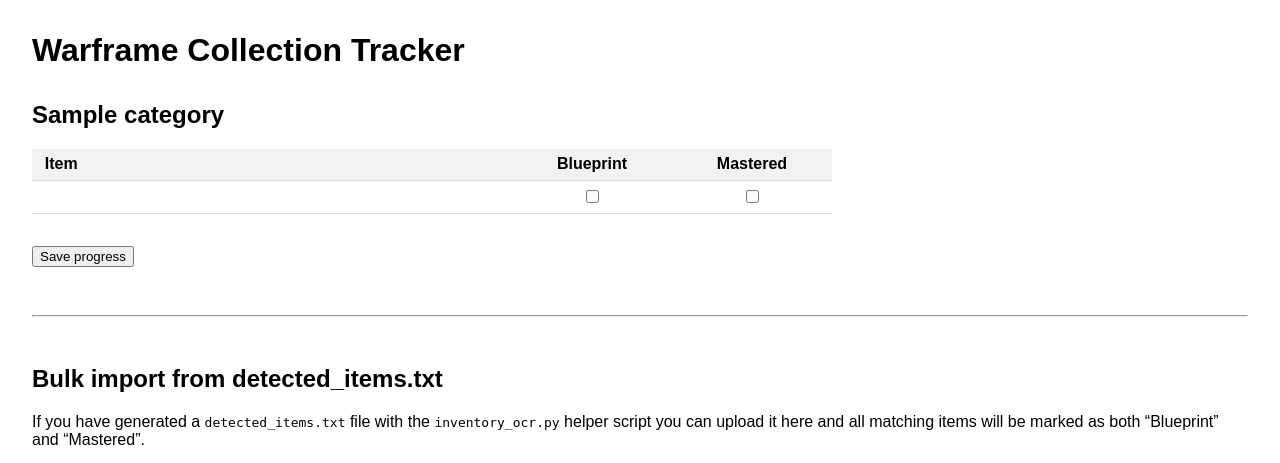
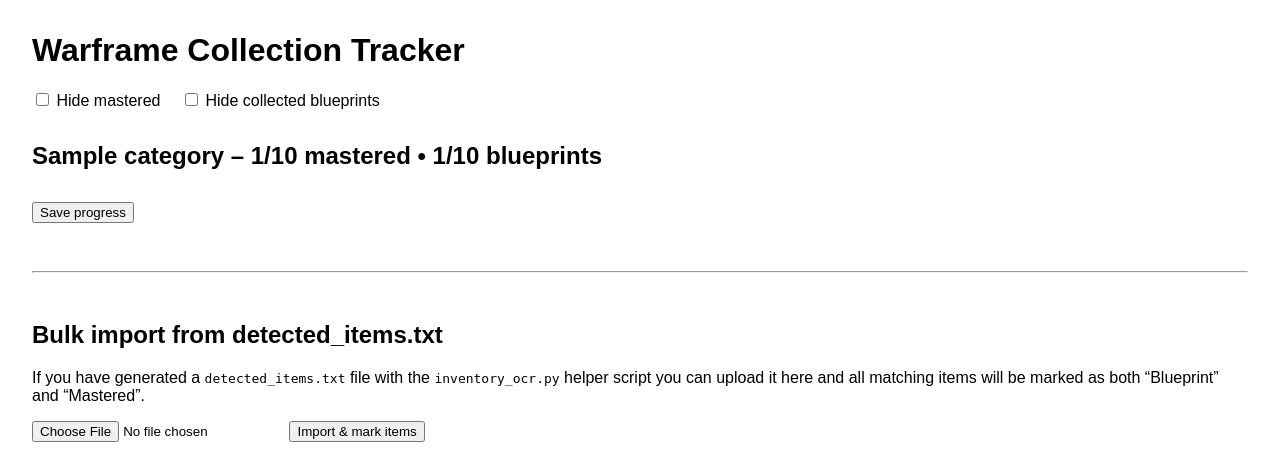
Before and after one commit to burntfalafel/wftracker, a Flask app: template templates/index.html in a window 1280 px wide. Shown: the top 463 px of the page. Run offline with Flask 3, Linux system fonts and the light colour scheme; the template is opened without the code that fills it: most values are stand-ins (such as "Sample title", 1, 10 or a date in 2020).

Commit message:
collapsible categories + hiding feature added + filters

```diff
--- a/flask_app.py
+++ b/flask_app.py
@@ -129,16 +129,37 @@
     cur = db.execute(
         "SELECT category, name, blueprint, mastered FROM items ORDER BY category, name"
     )
-    items_by_category: dict[str, list[dict]] = {}
+
+    items_by_category: dict[str, dict] = {}
+
     for row in cur.fetchall():
         category = row["category"]
-        items_by_category.setdefault(category, []).append(
+        cat_entry = items_by_category.setdefault(
+            category,
+            {
+                "items": [],
+                "total": 0,
+                "mastered_count": 0,
+                "blueprint_count": 0,
+            },
+        )
+
+        mastered_bool = bool(row["mastered"])
+        blueprint_bool = bool(row["blueprint"])
+
+        cat_entry["items"].append(
             {
                 "name": row["name"],
-                "blueprint": bool(row["blueprint"]),
-                "mastered": bool(row["mastered"]),
+                "blueprint": blueprint_bool,
+                "mastered": mastered_bool,
             }
         )
+
+        cat_entry["total"] += 1
+        if mastered_bool:
+            cat_entry["mastered_count"] += 1
+        if blueprint_bool:
+            cat_entry["blueprint_count"] += 1
 
     return render_template("index.html", data=items_by_category)
 
--- a/templates/index.html
+++ b/templates/index.html
@@ -18,10 +18,23 @@
 <body>
     <h1>Warframe Collection Tracker</h1>
 
-    <form method="post" action="{{ url_for('index') }}">
-        {% for category, items in data.items() %}
-            <h2>{{ category.capitalize() }}</h2>
-            <table>
+    <div style="margin-bottom: 1rem;">
+        <label style="margin-right: 1rem;">
+            <input type="checkbox" id="hide-mastered" /> Hide mastered
+        </label>
+        <label>
+            <input type="checkbox" id="hide-blueprint" /> Hide collected blueprints
+        </label>
+    </div>
+
+    <form method="post" action="{{ url_for('index') }}" id="main-form">
+        {% for category, info in data.items() %}
+            {% set items = info["items"] %}
+            <h2 style="cursor: pointer;" class="collapsible" data-target="table-{{ loop.index }}">
+                {{ category.capitalize() }} – {{ info.mastered_count }}/{{ info.total }} mastered • {{ info.blueprint_count }}/{{ info.total }} blueprints
+            </h2>
+
+            <table id="table-{{ loop.index }}" style="display: none;">
                 <thead>
                     <tr>
                         <th style="width: 60%">Item</th>
@@ -31,7 +44,7 @@
                 </thead>
                 <tbody>
                     {% for item in items %}
-                        <tr>
+                        <tr data-blueprint="{{ 1 if item.blueprint else 0 }}" data-mastered="{{ 1 if item.mastered else 0 }}">
                             <td>{{ item.name }}</td>
                             <td class="checkbox-cell">
                                 <input type="checkbox" name="bp|{{ category }}|{{ item.name }}" {% if item.blueprint %}checked{% endif %} />
@@ -69,6 +82,20 @@
         // When a “mastered” checkbox is checked we automatically check the
         // corresponding blueprint checkbox in the same row so that the UI
         // reflects the logical dependency between the two states.
+        // Collapsible sections ------------------------------------------------
+        document.querySelectorAll('h2.collapsible').forEach(function(header) {
+            const targetId = header.dataset.target;
+            const table = document.getElementById(targetId);
+            header.addEventListener('click', function() {
+                if (table.style.display === 'none') {
+                    table.style.display = '';
+                } else {
+                    table.style.display = 'none';
+                }
+            });
+        });
+
+        // Auto-check blueprint when mastered -----------------------------------
         document.querySelectorAll('input[name^="ma|"]').forEach(function(maCb) {
             maCb.addEventListener('change', function() {
                 if (this.checked) {
@@ -77,10 +104,48 @@
                     if (bpCell) {
                         const bpCb = bpCell.querySelector('input[type="checkbox"]');
                         if (bpCb) bpCb.checked = true;
+                        // Keep dataset attribute in sync so filters work instantly
+                        const row = this.closest('tr');
+                        if (row) row.dataset.blueprint = '1';
                     }
                 }
+                // Update dataset attribute for mastered state so filters reflect change
+                const row = this.closest('tr');
+                if (row) row.dataset.mastered = this.checked ? '1' : '0';
             });
         });
+
+        // Keep dataset attribute of blueprint cells in sync when user toggles them
+        document.querySelectorAll('input[name^="bp|"]').forEach(function(bpCb) {
+            bpCb.addEventListener('change', function() {
+                const row = this.closest('tr');
+                if (row) row.dataset.blueprint = this.checked ? '1' : '0';
+            });
+        });
+
+        // Toggle visibility based on blueprint/mastered state ---------------
+        function applyFilters() {
+            const hideMastered = document.getElementById('hide-mastered').checked;
+            const hideBlueprint = document.getElementById('hide-blueprint').checked;
+
+            document.querySelectorAll('tr[data-blueprint]')
+                .forEach(function (row) {
+                    const hasBp = row.dataset.blueprint === '1';
+                    const hasMa = row.dataset.mastered === '1';
+
+                    let hide = false;
+                    if (hideMastered && hasMa) hide = true;
+                    if (hideBlueprint && hasBp) hide = true;
+
+                    row.style.display = hide ? 'none' : '';
+                });
+        }
+
+        document.getElementById('hide-mastered').addEventListener('change', applyFilters);
+        document.getElementById('hide-blueprint').addEventListener('change', applyFilters);
+
+        // Run once on load so that filters apply if checkboxes are pre-checked
+        applyFilters();
     </script>
 </body>
 </html>
```
Also changed, not shown: progress.db.
